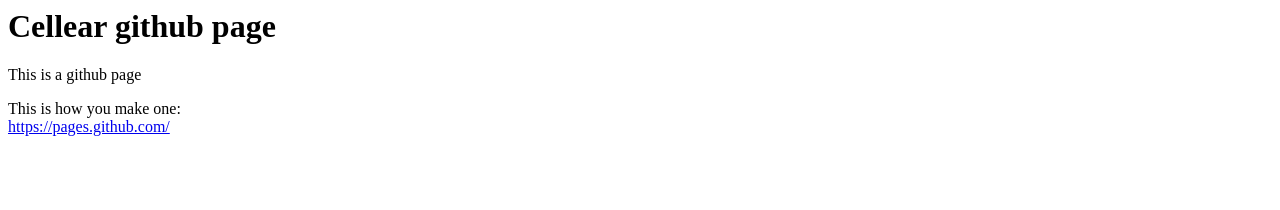
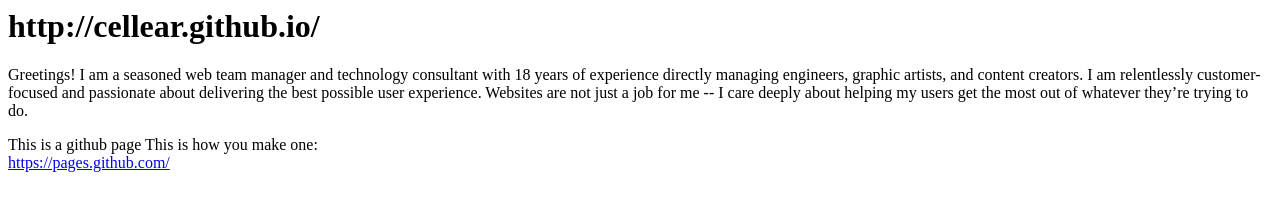
Before and after one commit to bwyred/cellear.github.io, a plain HTML site: page index.html in a window 1280 px wide. Drawn offline with Linux system fonts and the light colour scheme.

Commit message:
edited index.html

```diff
--- a/index.html
+++ b/index.html
@@ -1,13 +1,16 @@
 <html>
 	<head>
-		<title>cellear Github page</title>
+		<title>Luke McCormick at GitHub</title>
 	</head>
 	<body>
-		<h1>Cellear github page</h1>
+
+		<h1>http://cellear.github.io/</h1>
+<p>
+Greetings!  I am a seasoned web team manager and technology consultant with 18 years of experience directly managing engineers, graphic artists, and content creators. I am relentlessly customer-focused and passionate about delivering the best possible user experience.  Websites are not just a job for me -- I care deeply about helping my users get the most out of whatever they’re trying to do.
+</p>
+
 		<p>
 		This is a github page
-		</p>
-		<p>
 		This is how you make one:
 		<br/>
 		<a href="https://pages.github.com/">https://pages.github.com/</a>
```
